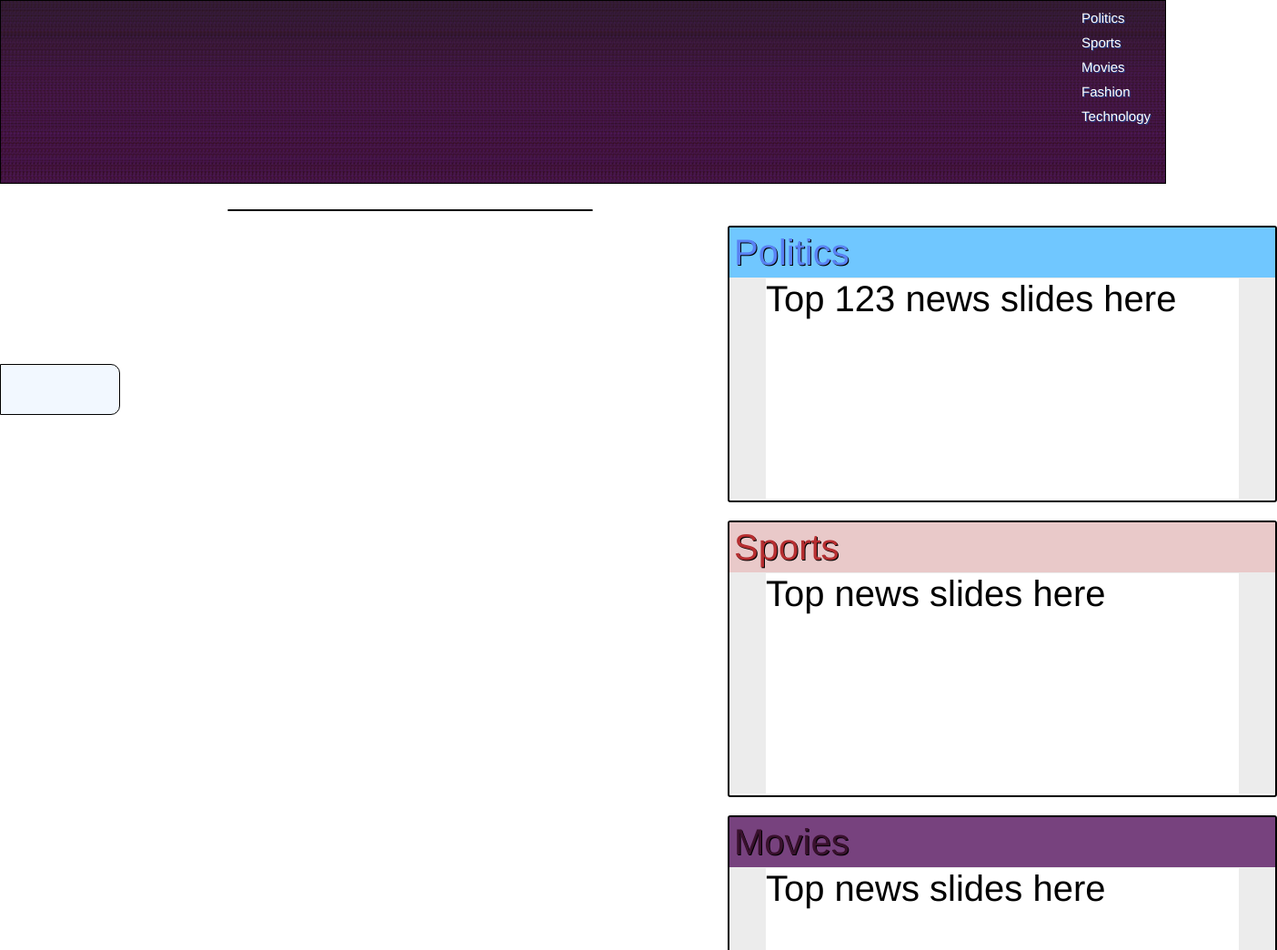
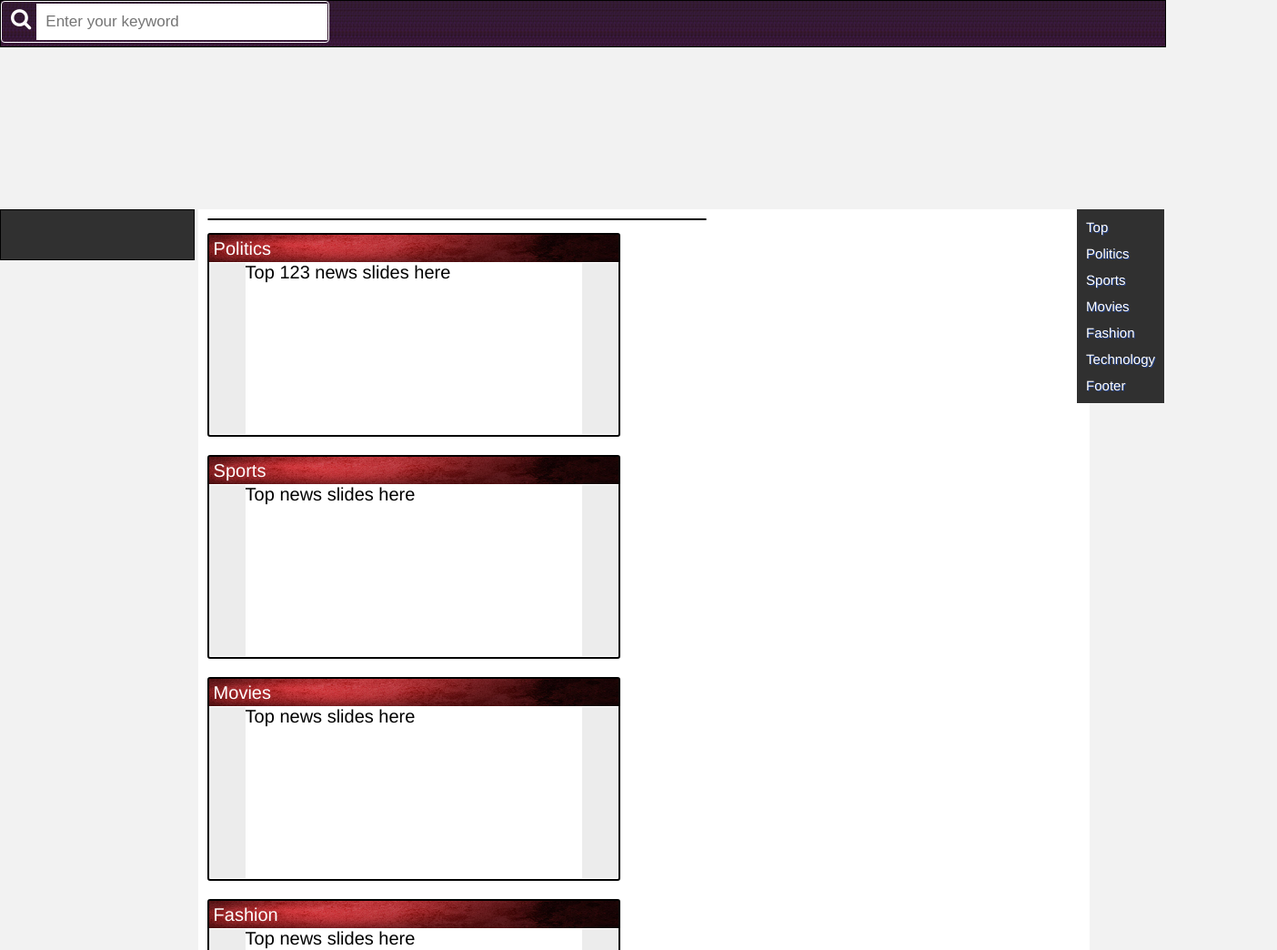
Before and after one commit to sparuvu/sparuvu.github.io, a plain HTML site: page demo.html in a window 1280 px wide. Shown: the top 1044 px of the page at 91% size, 1404 px wide, since content can reach past the window. Drawn offline with nearby package versions, Linux system fonts and the light colour scheme.

Commit message:
Updated to the demo page

```diff
--- a/demo.html
+++ b/demo.html
@@ -1,23 +1,28 @@
 <!DOCTYPE HTML>
 <html>
   <head>
+      <link href="stylesheets/font-awesome.min.css" rel="stylesheet">
     <link href="stylesheets/demo.css" rel="stylesheet"/>
   </head>
   <body>
     <div id="header">
-      <ul>
+      <span id="omni-search" class="fa fa-search fa-2x">
+        <input type="text" name="omni-search" placeholder = "Enter your keyword"/>
+      </span>
+    </div>
+    <ul class="fixed-menu">
+      <li><a href="#top">Top</a></li>
       <li><a href="#politics">Politics</a></li>
       <li><a href="#sports">Sports</a></li>
       <li><a href="#movies">Movies</a></li>
       <li><a href="#fashion">Fashion</a></li>
       <li><a href="#technology">Technology</a></li>
+      <li><a href="#footer">Footer</a></li>
     </ul>
-
-    </div>
-    <div id = "sidebar">
-    </div>
+    <div id = "sidebar"></div>
     <div id = "main-container">
       <div id="top-news"></div>
+      <div class="categorized-news">
           <a name="#politics" href="#"></a>
           <div class="category">
             <div class="title Politics">Politics</div>
@@ -65,6 +70,7 @@
           </div>
         </div>
         <a name="politics" href="#"></a>
+      </div>
     <div id="footer"></div>
     <script src="http://code.jquery.com/jquery-1.10.2.min.js" type="text/javascript"></script>
     <script src="js/demo.js" type="text/javascript" ></script>
--- a/js/demo.js
+++ b/js/demo.js
@@ -1,12 +1,18 @@
 $(document).ready(function(){
-  $('#header ul').on('click', 'a', function(e){
-     // event.preventDefault();
-     var dest = $('a[name='+ this.hash+']').offset().top, loc = $(window).height()*0.6 ;
-     console.log('dest      '+ dest);
-     if(dest > loc) {
-         dest = dest - loc;
+  $('ul.fixed-menu').on('click', 'a', function(e){
+     event.preventDefault();
+     if (this.hash == "#footer") {
+        dest = $(document).height();
+     } else if (this.hash == "#top") {
+        dest = 0;
      } else {
-         dest = 0;
+        var dest = $('a[name='+ this.hash+']').offset().top, loc = $(window).height()*0.3 ;
+         console.log('dest      '+ dest);
+         if(dest > loc) {
+             dest = dest - loc;
+         } else {
+             dest = 0;
+         }
      }
      console.log('Location  '+ loc);
      console.log('Document  '+ $(document).height());
--- a/sass/demo.scss
+++ b/sass/demo.scss
@@ -1,6 +1,9 @@
+@import "compass/reset";
+
 body {
   font-family: 'Helvetica Neue';
   margin:0px;
+  background-color: #F2F2F2;
 }
 
 #header, #footer {
@@ -12,19 +15,23 @@ body {
 #header {
   margin-bottom: 30px;
   position: fixed;
-  height: 200px;
+  height: 50px;
   left:0;
   z-index: 1;
   top: 0;
   background: url(../images/header-bg.gif) repeat-x;
-   ul {
+}
+
+ul.fixed-menu {
   padding: 5px;
   margin: 0px;
   position:fixed;
   right: 0;
+  top: 230px;
+  background-color: #303030;
   li{
     list-style: none;
-      padding: 5px 10px;
+    padding: 7px 5px;
     font-size: 15px;
     a {
       text-decoration: none;
@@ -39,48 +46,53 @@ body {
     }
   }
 }
+
+#footer {
+  height: 200px;
 }
 
-#footer {
-  height: 400px;
+.categorized-news, #top-news {
+  display: inline-block;
+  vertical-align: top;
 }
 
 #sidebar {
-  width: 110px;
+  width: 15%;
   border: 1px solid #000;
+  padding: 27px 10px;
+  background-color: #303030;;
+  top: 230px;
   position: fixed;
-  top: 400px;
-  left: 0;
-  padding: 27px 10px;
-  border-radius: 0px 10px 10px 0px;
-  background-color: #F2F8FF;
-  z-index: 2;
 }
-#main-container, #top-news {
+
+.categorized-news, #top-news, #sidebar {
  display: inline-block;
  vertical-align: top;
 }
 
 #main-container {
-  padding-left: 250px;
   margin-top: 230px;
+  width:75%;
+  background-color: #FFF;
+  padding: 10px;
+  margin-left: 17%;
 }
 
 .category {
   border: 2px solid #000;
-  height: 300px;
-  width: 600px;
+  height: 220px;
+  width: 450px;
   margin-bottom: 20px;
-  font-size: 40px;
+  font-size: 20px;
   font-weight: 300;
   border-radius: 3px;
-  position: relative;
-  left: 550px;
   .title {
     padding: 5px;
-    border-bottom: 1px solid #ECECEC;
-    text-shadow: 1px 1px #000;
+    border-bottom: 1px double;
     font-weight: 100;
+    background: #000 url(../images/title-bg.png);
+    background-size: 454px 36px;
+    color: #FFF;
   }
 }
 
@@ -95,45 +107,32 @@ body {
 .left, .right {
   background-color: #9E9E9E;
   width: 40px;
-  height: 242px;
+  height: 188px;
   opacity: 0.2;
   &:hover {
     background-color: #353535;
   }
 }
 
-.Technology {
-  background-color: #7DBC5D;
-  color: #83AF40;
-}
-
-.Politics {
-  background-color: #70C7FF;
-  color: #5981F4;
-}
-
-.Sports {
-  background-color: #E9C9C9;
-  color: #B62E30;
-}
-
-.Fashion {
-  background-color: #ECBD7E;
-  color: #DF8A19;
-}
-
-.Movies {
-  background-color: #77427E;
-  color: #39112D;
-}
-
 #top-news {
   border: 1px solid #000;
   border-radius: 4px;
   height: 100%;
-  width: 400px;
+  width: 57%;
 }
 
-#sidebar2 {
-  border: 1px solid green;
+#omni-search {
+  color: #FFF;
+  border-radius: 4px;
+  padding:2px 1px 2px 10px;
+  border: 1px solid #FFF;
+  font-size: 24px;
 }
+
+#omni-search  input{
+  color:#331E3F;
+  padding: 10px 10px;
+  width: 300px;
+  font-size: 17px;
+  border: none;
+}
```
Also changed, not shown: images/background.png (deleted), images/title-bg.png (added), stylesheets/demo.css. Lines whose indentation alone changed are shown as unchanged.
